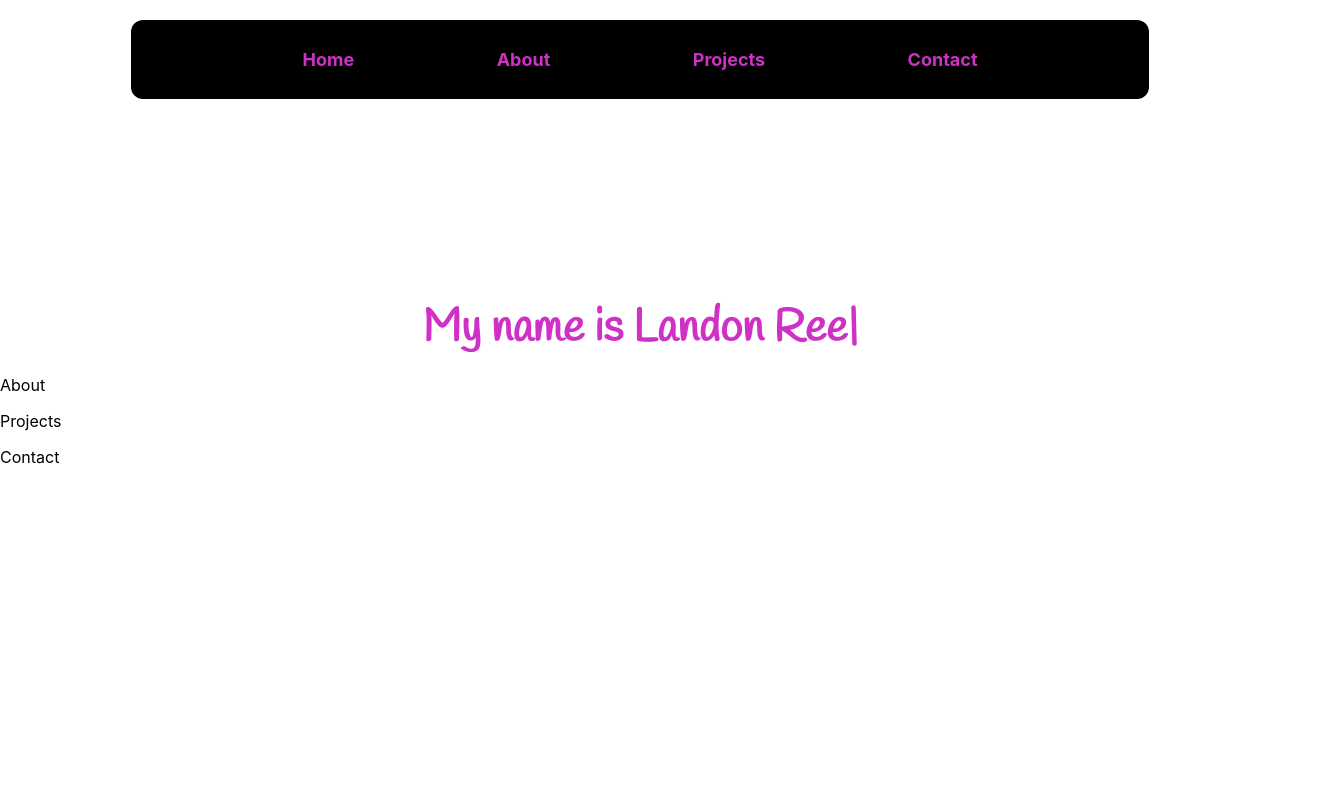
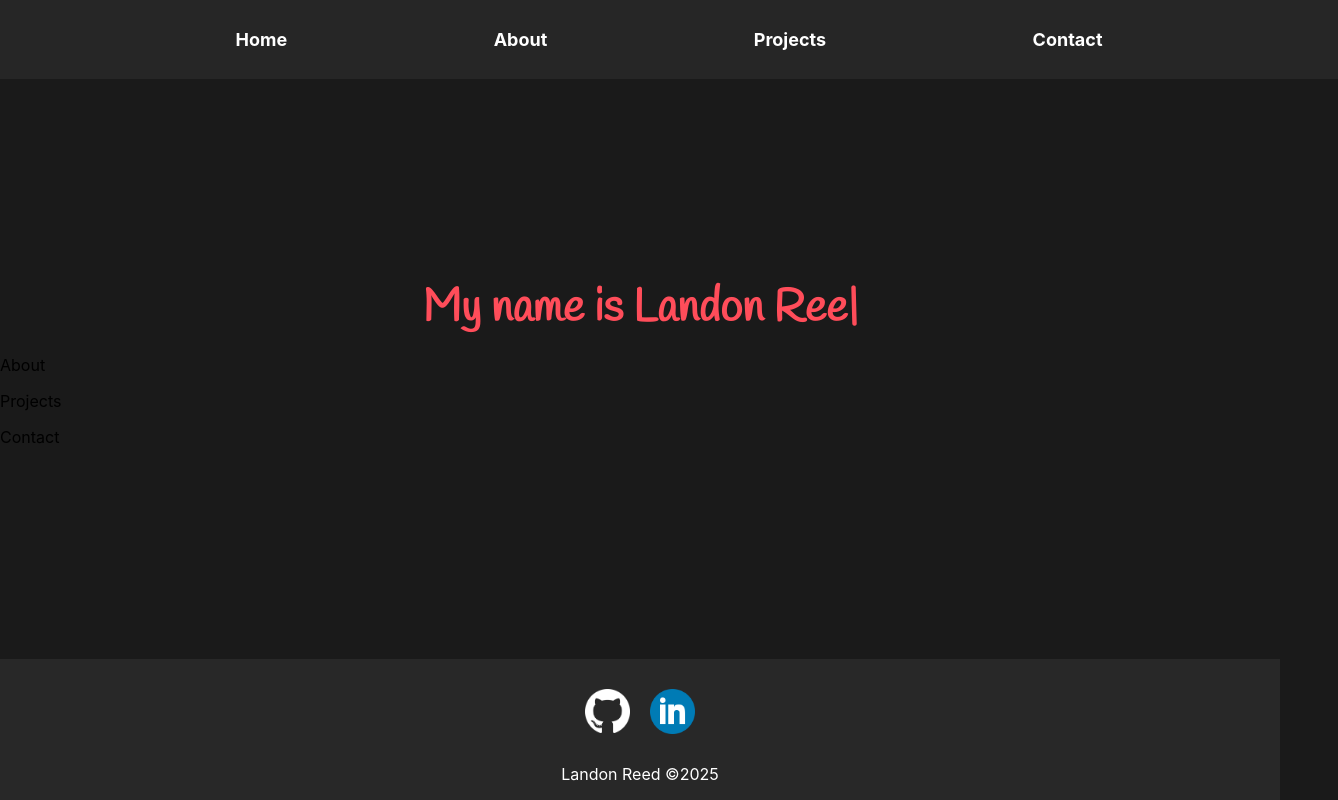
Before and after one commit to LReed03/portfolio, a React (Create React App) app: page / in a window 1280 px wide. Shown: the whole page, 1338 px wide, since content can reach past the window. Built offline with nearby package versions, Linux system fonts and the light colour scheme.

Commit message:
Added a footer and changed the layout/colouring of resume

```diff
--- a/src/App.css
+++ b/src/App.css
@@ -1,3 +1,7 @@
 html{
   scroll-behavior: smooth;
 }
+
+body{
+  background-color: #1a1a1a;
+}
--- a/src/App.js
+++ b/src/App.js
@@ -5,6 +5,7 @@ import Home from './Home';
 import About from './About';
 import Projects from './Projects';
 import Contact from './Contact';
+import Footer from './Footer';
 
 function App() {
   const homeRef = useRef(null);
@@ -25,6 +26,7 @@ function App() {
       <div ref={aboutRef}><About /></div>
       <div ref={projectsRef}><Projects /></div>
       <div ref={contactRef}><Contact /></div>
+      <Footer/>
     </div>
   );
 }
--- /dev/null
+++ b/src/Footer.css
@@ -0,0 +1,30 @@
+.logo-container img{
+    width: 45px;
+    margin: 10px;
+    padding-top: 20px;
+    text-align: center;
+}
+
+.logo-container img:hover{
+    scale: 1.09;
+}
+
+.footer-container{
+    background-color: #282828;
+    margin: auto;
+    justify-content: center;
+    bottom: 0;
+    position: fixed;
+    width: 100%;
+}
+
+.logo-container{
+    display: flex;
+    justify-content: center;
+}
+
+
+.footer-container p{
+    color: white;
+    text-align: center;
+}
--- /dev/null
+++ b/src/Footer.js
@@ -0,0 +1,20 @@
+import React from "react";
+import './Footer.css'
+
+function Footer(){
+    return(
+        <div className="footer-container">
+            <div className="logo-container">
+                <a href="https://github.com/LReed03">
+                    <img src="/github.png" alt="github"/>
+                </a>
+                <a href="https://www.linkedin.com/in/landonreed83">
+                    <img src="linkedin.png" alt="Linkedin"/>
+                </a>
+            </div>
+            <p>Landon Reed ©2025</p>
+        </div>
+    )
+}
+
+export default Footer;
--- a/src/Header.css
+++ b/src/Header.css
@@ -1,18 +1,17 @@
 .container{
     display: flex;
     flex-direction: row;
-    margin: 20px auto;
+    margin: auto;
     justify-content: space-evenly;
     padding: 29px;
-    background-color: rgb(0, 0, 0);
-    width: 75%;
-    border-radius: 12px;
+    background-color: #262626;
+    width: 100%;
     position: sticky;
     top: 0;
 }
 
 .item a{
-    color: rgb(207, 48, 197);
+    color: white;
     text-decoration: none;
     font-size: large;
     font-weight: bold;
--- a/src/TypeWriterName.css
+++ b/src/TypeWriterName.css
@@ -1,5 +1,5 @@
 .typewriter{
-    color: rgb(207, 48, 197);
+    color: #ff4d5a;
     text-align: center;
     font-size: 45px;
     font-family: 'Handlee', cursive;
```
Also changed, not shown: public/github.png (added), public/linkedin.png (added).
